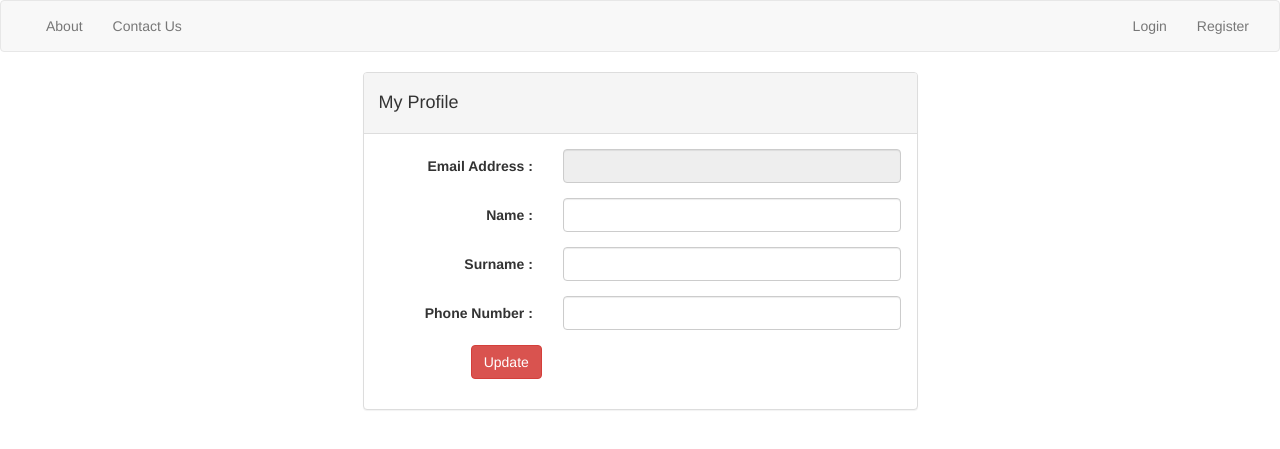
After one commit to tebogosewape/bootstrapslim, a PHP site: template resources/views/app/profile.twig in a window 1280 px wide. The commit adds this page. Shown: the top 449 px of the page. Run offline with PHP 8.4, Linux system fonts and the light colour scheme; the template is opened without the code that fills it, so the values that code supplies are empty; some libraries are stand-ins or nearby versions.

Commit message:
Added Profile Page

```diff
--- a/app/Auth/Auth.php
+++ b/app/Auth/Auth.php
@@ -38,6 +38,12 @@
 
 		}
 
+		public function id() {
+
+			return $_SESSION['user'] ;
+
+		}
+
 		public function user() {
 
 			return User::find( isset( $_SESSION['user'] ) ) ;
--- a/bootstrap/app.php
+++ b/bootstrap/app.php
@@ -66,6 +66,7 @@
 	//Auth class binding.
 	//
 	$container['auth'] 				= function( $container ) { return new \App\Auth\Auth ; } ;
+
 	$container['HelpAuth'] 			= function( $container ) { return new \App\Classes\Auth( $container ) ; } ;
 
 	//Register our validation class as a global.
@@ -102,6 +103,7 @@
 
 			'check' 				=> $container->auth->check(),
 			'user' 					=> $container->auth->user(),
+			'id' 					=> $container->auth->id(),
 
 		] ) ;
 
@@ -118,6 +120,7 @@
 	//Binding routes to controllers
 	//
 	$container['HomeController'] 		= function( $container ) { return new \App\Controllers\HomeController( $container ) ; } ;
+	$container['ProfileController'] 		= function( $container ) { return new \App\Controllers\ProfileController( $container ) ; } ;
 	$container['AuthController'] 		= function( $container ) { return new \App\Controllers\Auth\AuthController( $container ) ; } ;
 
 	//CSRF binding.
--- /dev/null
+++ b/resources/views/app/profile.twig
@@ -0,0 +1,79 @@
+{% extends "master.twig" %}
+
+{% block content %}
+
+	<div class="row">
+		<div class="col-sm-6 col-sm-offset-3">
+			<div class="panel panel-default">
+
+				<div class="panel-heading">
+					<h4>My Profile</h4>
+				</div>
+
+				<div class="panel-body">
+
+					<form action="{{ base_url() }}/profile" method="POST" class="form-horizontal" role="form" autocomplete="off">
+
+						{{ csrf.field | raw }}
+
+						<div class="form-group {{ errors.email ? ' has-error' : '' }}">
+							<label class="control-label col-sm-4" for="email">Email Address :</label>
+							<div class="col-sm-8">
+								<input
+									type="email"
+									name="email"
+									class="form-control"
+									readonly="true"
+									value="{{ auth.user.email }}">
+							</div>
+							{% if ( errors.email ) %}
+								<span class="text-danger help-block text-center">{{ errors.email | first }}</span>
+							{% endif %}
+						</div>
+
+						<div class="form-group {{ errors.name ? ' has-error' : '' }}">
+							<label class="control-label col-sm-4" for="name">Name :</label>
+							<div class="col-sm-8">
+								<input type="text" name="name" id="name" class="form-control" value="{{ auth.user.name }}" title="">
+							</div>
+							{% if ( errors.name ) %}
+								<span class="text-danger help-block text-center">{{ errors.name | first }}</span>
+							{% endif %}
+						</div>
+
+						<div class="form-group {{ errors.surname ? ' has-error' : '' }}">
+							<label class="control-label col-sm-4" for="surname">Surname :</label>
+							<div class="col-sm-8">
+								<input type="text" name="surname" id="surname" class="form-control" value="{{ auth.user.surname }}" title="">
+							</div>
+							{% if ( errors.surname ) %}
+								<span class="text-danger help-block text-center">{{ errors.surname | first }}</span>
+							{% endif %}
+						</div>
+
+						<div class="form-group {{ errors.phone_number ? ' has-error' : '' }}">
+							<label class="control-label col-sm-4" for="phone_number">Phone Number :</label>
+							<div class="col-sm-8">
+								<input type="text" name="phone_number" id="phone_number" class="form-control" value="{{ auth.user.phone_number }}" title="">
+							</div>
+							{% if ( errors.phone_number ) %}
+								<span class="text-danger help-block text-center">{{ errors.phone_number | first }}</span>
+							{% endif %}
+						</div>
+
+
+						<div class="form-group">
+							<div class="col-sm-10 col-sm-offset-2">
+								<button type="submit" class="btn btn-danger">Update</button>
+							</div>
+						</div>
+
+					</form>
+
+				</div>
+
+			</div>
+		</div>
+	</div>
+
+{% endblock %}
--- a/resources/views/partials/navbar.twig
+++ b/resources/views/partials/navbar.twig
@@ -24,9 +24,7 @@
                 <li class="dropdown">
                     <a href="#" class="dropdown-toggle" data-toggle="dropdown">Profile <span class="caret"></span></a>
                     <ul class="dropdown-menu" role="menu">
-                        <li><a href="#">Action</a></li>
-                        <li><a href="#">Another action</a></li>
-                        <li><a href="#">Something else here</a></li>
+                        <li><a href="{{ base_url() }}/profile">Profile</a></li>
                         <li class="divider"></li>
                         <li><a href="{{ base_url() }}/logout">Logout</a></li>
                     </ul>
--- a/routes/web.php
+++ b/routes/web.php
@@ -30,6 +30,10 @@
 	$app->group( '', function() {
 
 		$this->get( '/dashboard', 					'HomeController:index' )->setName('dashboard') ;
+
+		$this->get( '/profile', 					'ProfileController:index' )->setName('profile') ;
+		$this->post( '/profile', 					'ProfileController:postProfileUpdate' ) ;
+
 		$this->get( '/logout', 						'AuthController:logout' ) ;
 
 	})->add( new AuthMiddleware( $container ) ) ;
```
Also changed, not shown: app/Controllers/ProfileController.php (added, +36 -0 lines).
